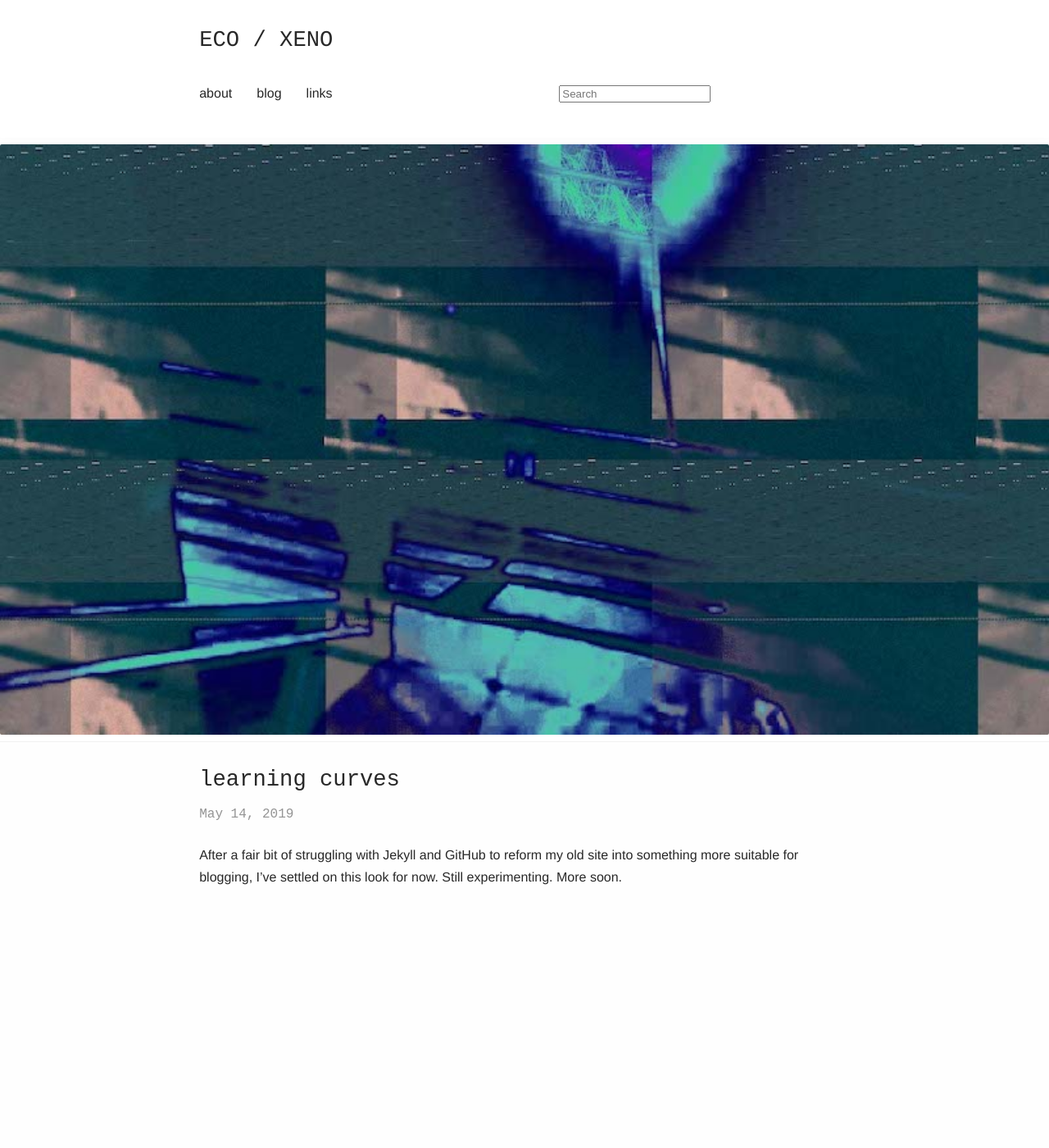
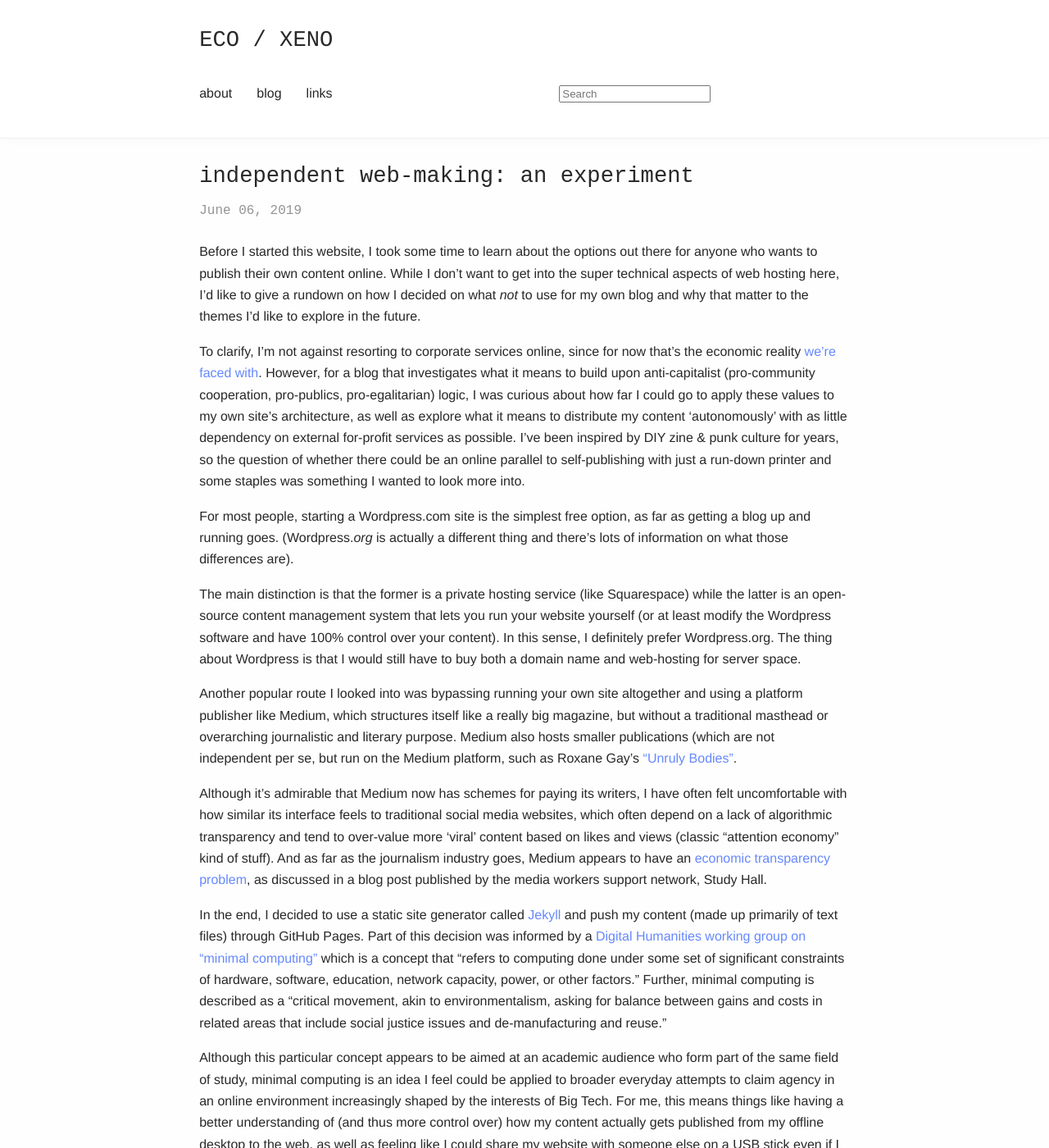
Before and after one commit to teddiebrock/blank-spaces, a Jekyll site: the page built from index.html, in a window 1280 px wide and 1400 px high. Shown: the whole window at 82% size. Built offline with Jekyll 4.4.1, drawn with Linux system fonts in a browser that asks for light colours; the list of posts is cut into pages by our own code; some of the changed text lies outside the part shown.

Commit message:
blog post june 06-2019

```diff
--- a/_layouts/home.html
+++ b/_layouts/home.html
@@ -1,8 +1,6 @@
 ---
 layout: default
 ---
-
- <img src="{{site.baseurl}}/assets/header.jpg">
 
 {% if site.show_excerpts and page.name == "index.html" %}
 {% for page in paginator.posts %}
--- /dev/null
+++ b/_posts/2019-06-06-independent-webmaking-an-experiment.md
@@ -0,0 +1,22 @@
+---
+layout: post
+title: "independent web-making: an experiment"
+---
+
+Before I started this website, I took some time to learn about the options out there for anyone who wants to publish their own content online. While I don’t want to get into the super technical aspects of web hosting here, I’d like to give a rundown on how I decided on what *not* to use for my own blog and why that matter to the themes I’d like to explore in the future.
+
+To clarify, I’m not against resorting to corporate services online, since for now that’s the economic reality [we’re faced with](https://www.theguardian.com/commentisfree/2019/feb/17/almost-impossible-to-function-without-big-five-tech-giants). However, for a blog that investigates what it means to build upon anti-capitalist (pro-community cooperation, pro-publics, pro-egalitarian) logic, I was curious about how far I could go to apply these values to my own site’s architecture, as well as explore what it means to distribute my content ‘autonomously’ with as little dependency on external for-profit services as possible. I’ve been inspired by DIY zine & punk culture for years, so the question of whether there could be an online parallel to self-publishing with just a run-down printer and some staples was something I wanted to look more into.
+
+For most people, starting a Wordpress.com site is the simplest free option, as far as getting a blog up and running goes. (Wordpress.*org* is actually a different thing and there’s lots of information on what those differences are).
+
+The main distinction is that the former is a private hosting service (like Squarespace) while the latter is an open-source content management system that lets you run your website yourself (or at least modify the Wordpress software and have 100% control over your content). In this sense, I definitely prefer Wordpress.org. The thing about Wordpress is that I would still have to buy both a domain name and web-hosting for server space.
+
+ Another popular route I looked into was bypassing running your own site altogether and using a platform publisher like Medium, which structures itself like a really big magazine, but without a traditional masthead or overarching journalistic and literary purpose. Medium also hosts smaller publications (which are not independent per se, but run on the Medium platform, such as Roxane Gay’s [“Unruly Bodies"](https://gay.medium.com/unruly-bodies/home).
+
+Although it’s admirable that Medium now has schemes for paying its writers, I have often felt uncomfortable with how similar its interface feels to traditional social media websites, which often depend on a lack of algorithmic transparency and tend to over-value more ‘viral’ content based on likes and views (classic “attention economy” kind of stuff). And as far as the journalism industry goes, Medium appears to have an [economic transparency problem](http://studyhall.xyz/blog/2018/6/12/mediums-mess-the-rise-and-fall-of-the-site-that-was-supposed-to-save-journalism), as discussed in a blog post published by the media workers support network, Study Hall.
+
+In the end, I decided to use a static site generator called [Jekyll](https://jekyllrb.com/) and push my content (made up primarily of text files) through GitHub Pages. Part of this decision was informed by a [Digital Humanities working group on “minimal computing”]( https://go-dh.github.io/mincomp/about/) which is a concept that “refers to computing done under some set of significant constraints of hardware, software, education, network capacity, power, or other factors.” Further, minimal computing is described as a “critical movement, akin to environmentalism, asking for balance between gains and costs in related areas that include social justice issues and de-manufacturing and reuse.”
+
+Although this particular concept appears to be aimed at an academic audience who form part of the same field of study, minimal computing is an idea I feel could be applied to broader everyday attempts to claim agency in an online environment increasingly shaped by the interests of Big Tech. For me, this means things like having a better understanding of (and thus more control over) how my content actually gets published from my offline desktop to the web, as well as feeling like I could share my website with someone else on a USB stick even if I ran out of money to maintain a Squarespace subscription. It’s hard to imagine what the internet would be like without the imposing architecture of Amazon, Google, Facebook, Apple, or Microsoft, but I think it’s increasingly valuable to build alternatives for ourselves.
+
+Although getting the hang of Jekyll (and GitHub) requires some initial effort (such as learning to overcome a culturally-conditioned resistance to using the command line), I feel it’s been worth the energy. I now have a bundle of lightweight files that make up my site which I can edit completely on my own without need for a third-party interface. I also only had to pay for a domain name, but I could have easily used the GitHub pages domain instead. I should note, though, that GitHub is now owned by Microsoft as of June 2018, which perhaps complicates my initial goal of not having to rely on one of the Big Tech for-profit corporate services. Overall, though, the process of maintaining my website with just a text-editor feels considerably more freeing than posting directly to social media, so for now I’m happy with the results.
```
